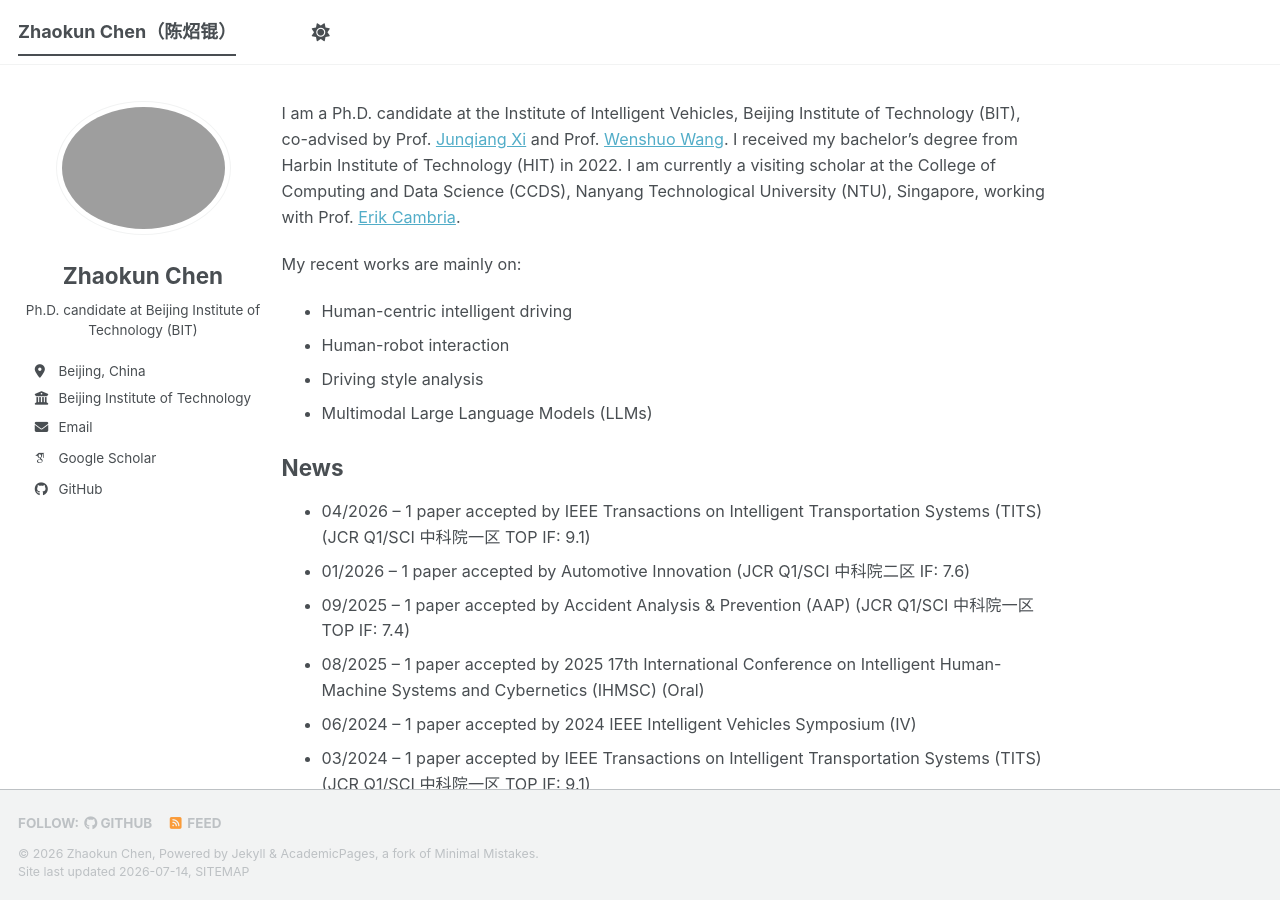
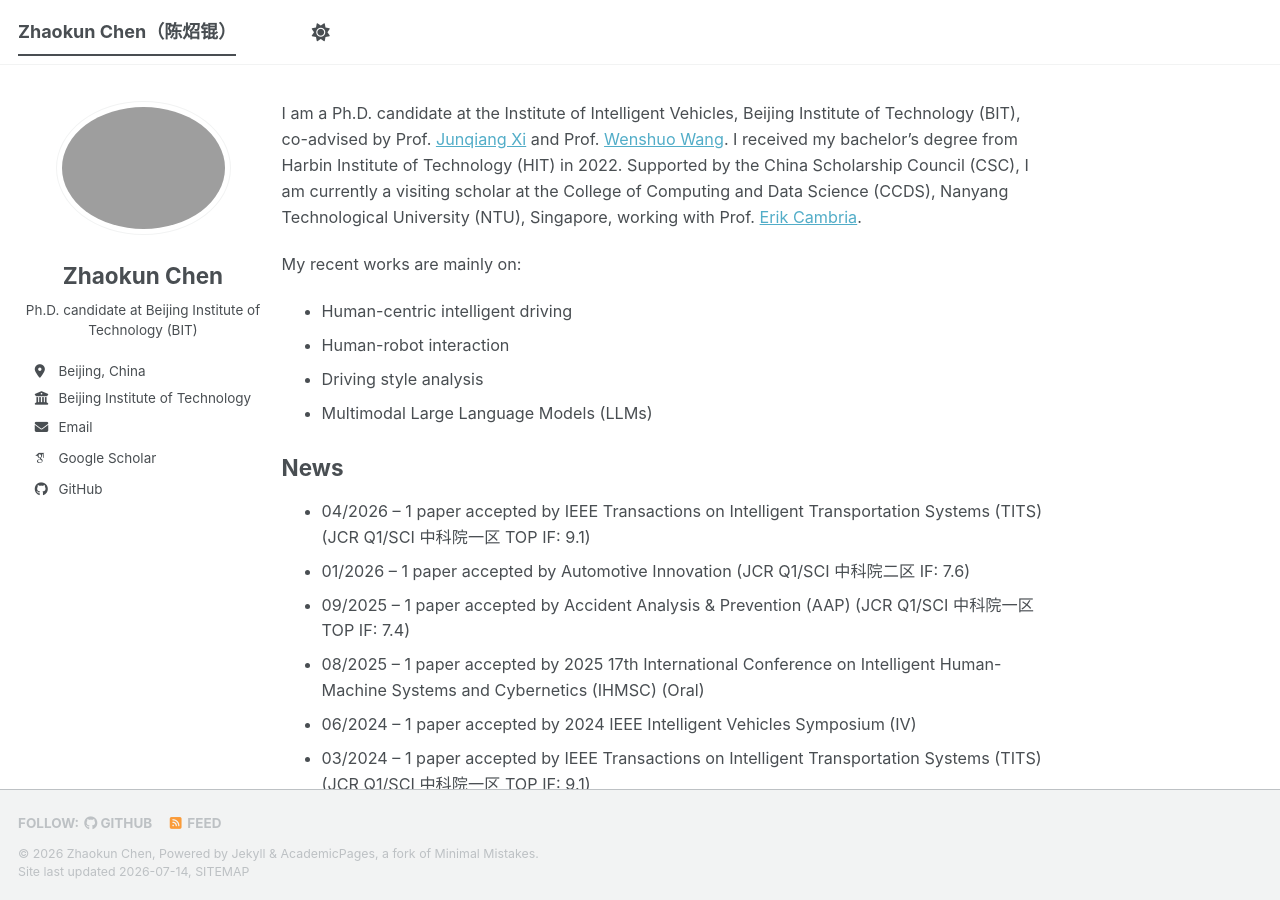
Before and after one commit to zhaokun-bit/zhaokun-bit.github.io, a Jekyll site: the page built from _pages/about.md, in a window 1280 px wide and 900 px high. Built offline with Jekyll 4.4.1, drawn with Linux system fonts in a browser that asks for light colours; some web fonts are replaced; a script bundle is joined from its source files by our own code; library files that are not in the unit come from our copies.

Commit message:
Update about.md

```diff
--- a/_pages/about.md
+++ b/_pages/about.md
@@ -7,7 +7,7 @@ redirect_from:
   - /about.html
 ---
 
-I am a Ph.D. candidate at the Institute of Intelligent Vehicles, Beijing Institute of Technology (BIT), co-advised by Prof. [Junqiang Xi](https://me.bit.edu.cn/szdw/jsml/jlgcx/qjyjs/bssds2/63d2de6b125e44c79611affc9ee3cd22.htm) and Prof. [Wenshuo Wang](https://me.bit.edu.cn/szdw/jsml/jlgcx/qjyjs/bssds2/2d8f5fc4425a47a3825702106c0ef69d.htm). I received my bachelor’s degree from Harbin Institute of Technology (HIT) in 2022. I am currently a visiting scholar at the College of Computing and Data Science (CCDS), Nanyang Technological University (NTU), Singapore, working with Prof. [Erik Cambria](https://sentic.net/erikcambria/).
+I am a Ph.D. candidate at the Institute of Intelligent Vehicles, Beijing Institute of Technology (BIT), co-advised by Prof. [Junqiang Xi](https://me.bit.edu.cn/szdw/jsml/jlgcx/qjyjs/bssds2/63d2de6b125e44c79611affc9ee3cd22.htm) and Prof. [Wenshuo Wang](https://me.bit.edu.cn/szdw/jsml/jlgcx/qjyjs/bssds2/2d8f5fc4425a47a3825702106c0ef69d.htm). I received my bachelor’s degree from Harbin Institute of Technology (HIT) in 2022. Supported by the China Scholarship Council (CSC), I am currently a visiting scholar at the College of Computing and Data Science (CCDS), Nanyang Technological University (NTU), Singapore, working with Prof. [Erik Cambria](https://sentic.net/erikcambria/).
 
 My recent works are mainly on:
 * Human-centric intelligent driving
```
